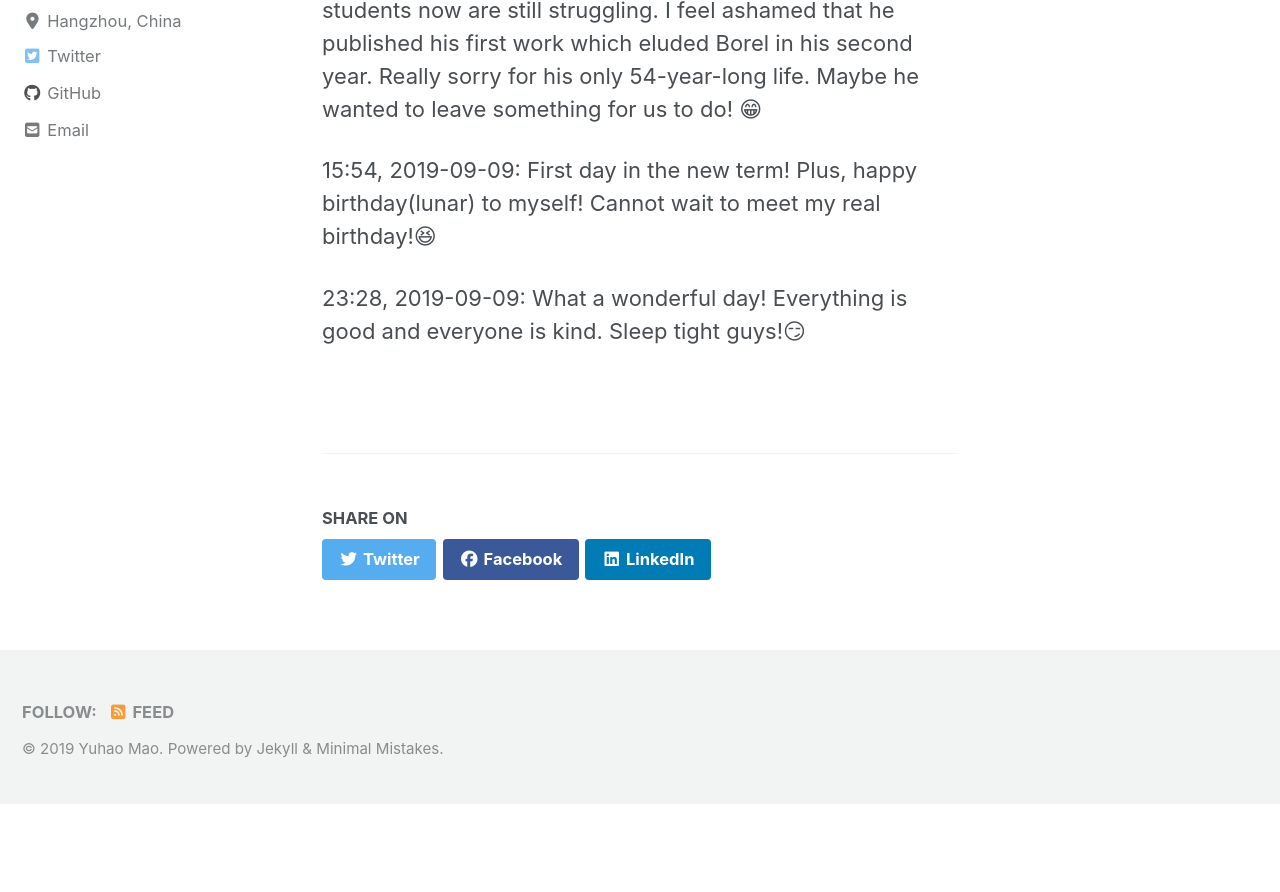
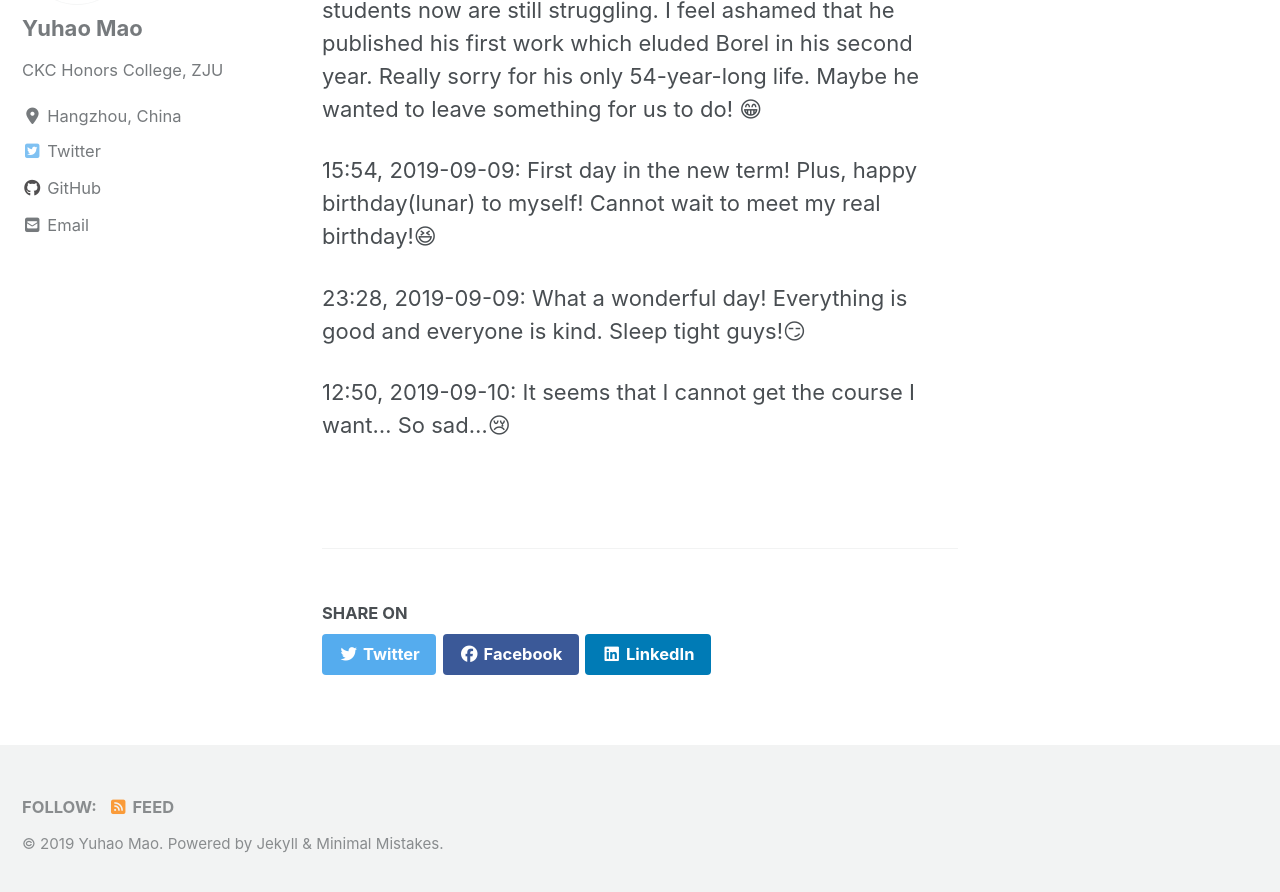
Before and after one commit to AlgebraLoveme/AlgebraLoveme.github.io, a Jekyll site: the page built from _pages/Entertainment.md, in a window 1280 px wide and 900 px high, scrolled down 1343 px. Shown: the top 892 px of the window. Built offline with Jekyll 4.4.1, drawn with Linux system fonts in a browser that asks for light colours; cached includes are drawn as plain includes; nearby versions of some CDN libraries; emoji names are drawn with the system emoji font; before the commit the page ends 2148 px from its top, so only the background shows below that.

Commit message:
Update Entertainment.md

```diff
--- a/_pages/Entertainment.md
+++ b/_pages/Entertainment.md
@@ -11,3 +11,5 @@
 15:54, 2019-09-09: First day in the new term! Plus, happy birthday(lunar) to myself! Cannot wait to meet my real birthday!:laughing:
 
 23:28, 2019-09-09: What a wonderful day! Everything is good and everyone is kind. Sleep tight guys!:smirk:
+
+12:50, 2019-09-10: It seems that I cannot get the course I want... So sad...:cry:
```
